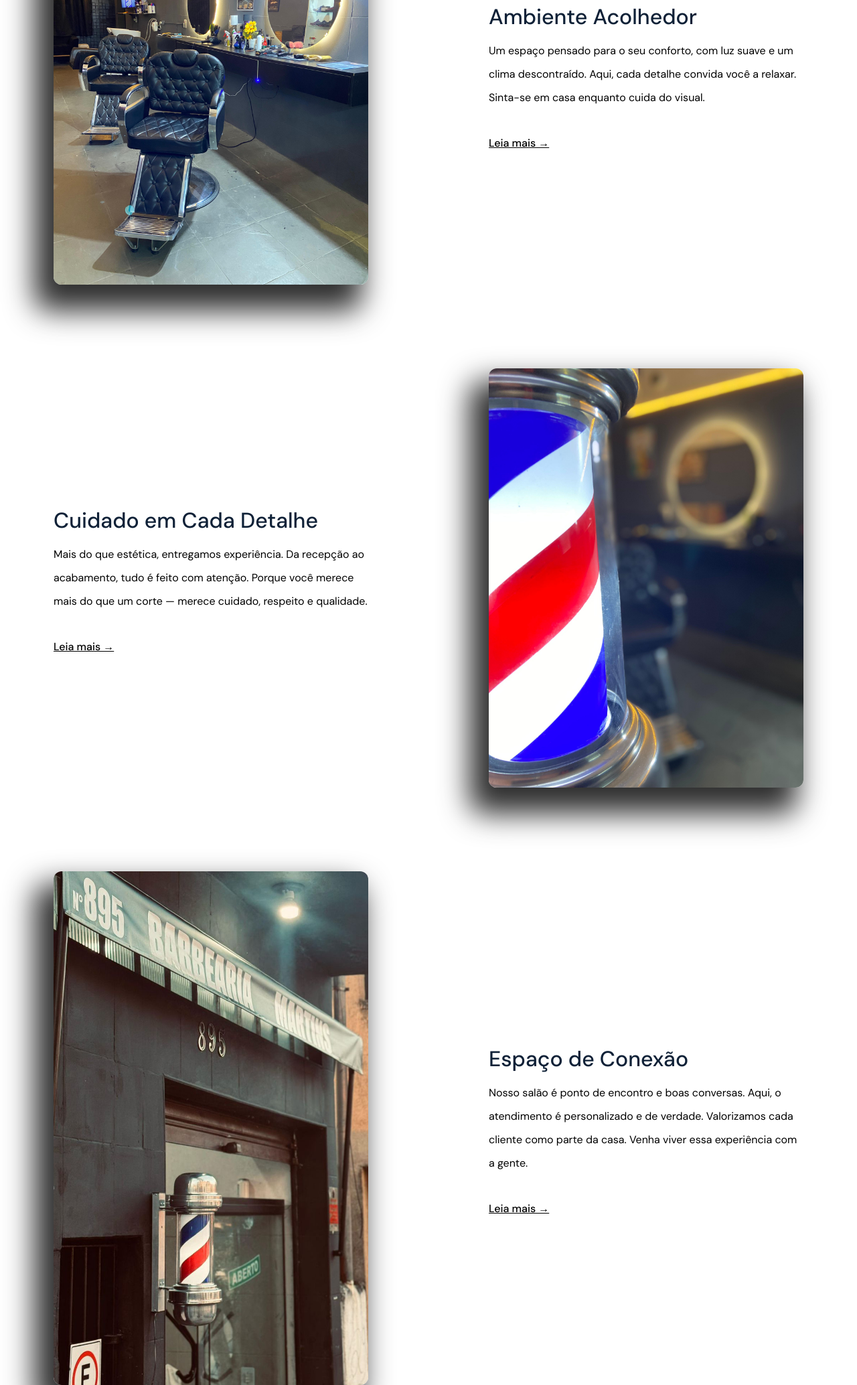
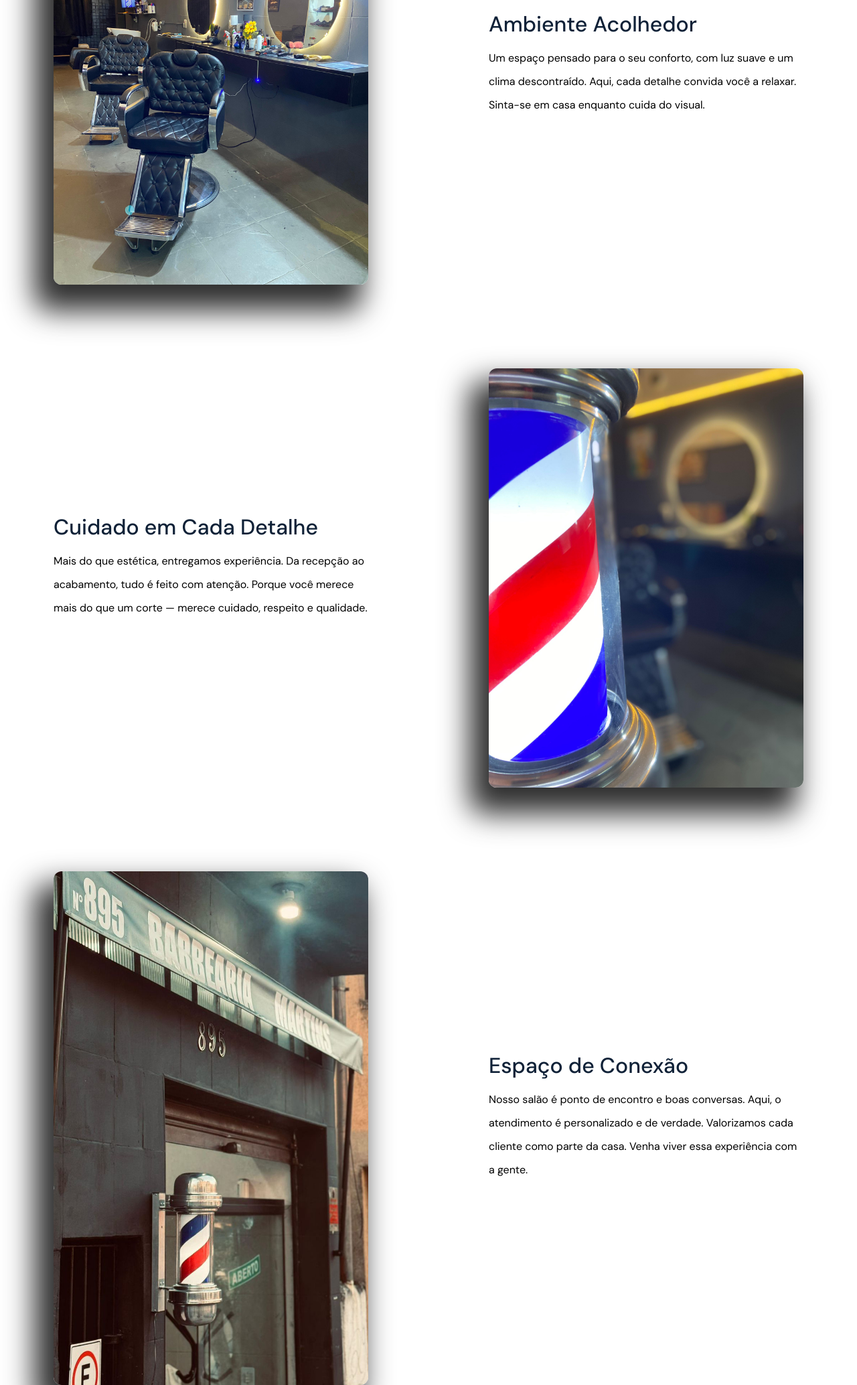
Before and after one commit to getwes/Barbearia_Martins, a plain HTML site: page index.html in a window 1280 px wide. Shown: the part 3273-5341 px from the top of the page at 67% size. Drawn offline with Linux system fonts and the light colour scheme.

Commit message:
finalizado

```diff
--- a/index.html
+++ b/index.html
@@ -163,7 +163,7 @@
               Aqui, cada detalhe convida você a relaxar.
               Sinta-se em casa enquanto cuida do visual.
             </p>
-            <a href="#">Leia mais &rarr;</a>
+
           </div>
         </li>
         <li class="projects__reversed-list">
@@ -180,7 +180,7 @@
              Porque você merece mais do que um corte —
              merece cuidado, respeito e qualidade.
             </p>
-            <a href="#">Leia mais &rarr;</a>
+
           </div>
         </li>
         <li>
@@ -197,7 +197,7 @@
               Valorizamos cada cliente como parte da casa.
               Venha viver essa experiência com a gente.
             </p>
-            <a href="#">Leia mais &rarr;</a>
+
           </div>
         </li>
           <li class="projects__reversed-list">
@@ -214,7 +214,7 @@
                É o visual perfeito para quem busca personalidade.
                Estilo no ambiente, estilo no corte.
             </p>
-            <a href="#">Leia mais &rarr;</a>
+
           </div>
         </li>
       </ul>
```
